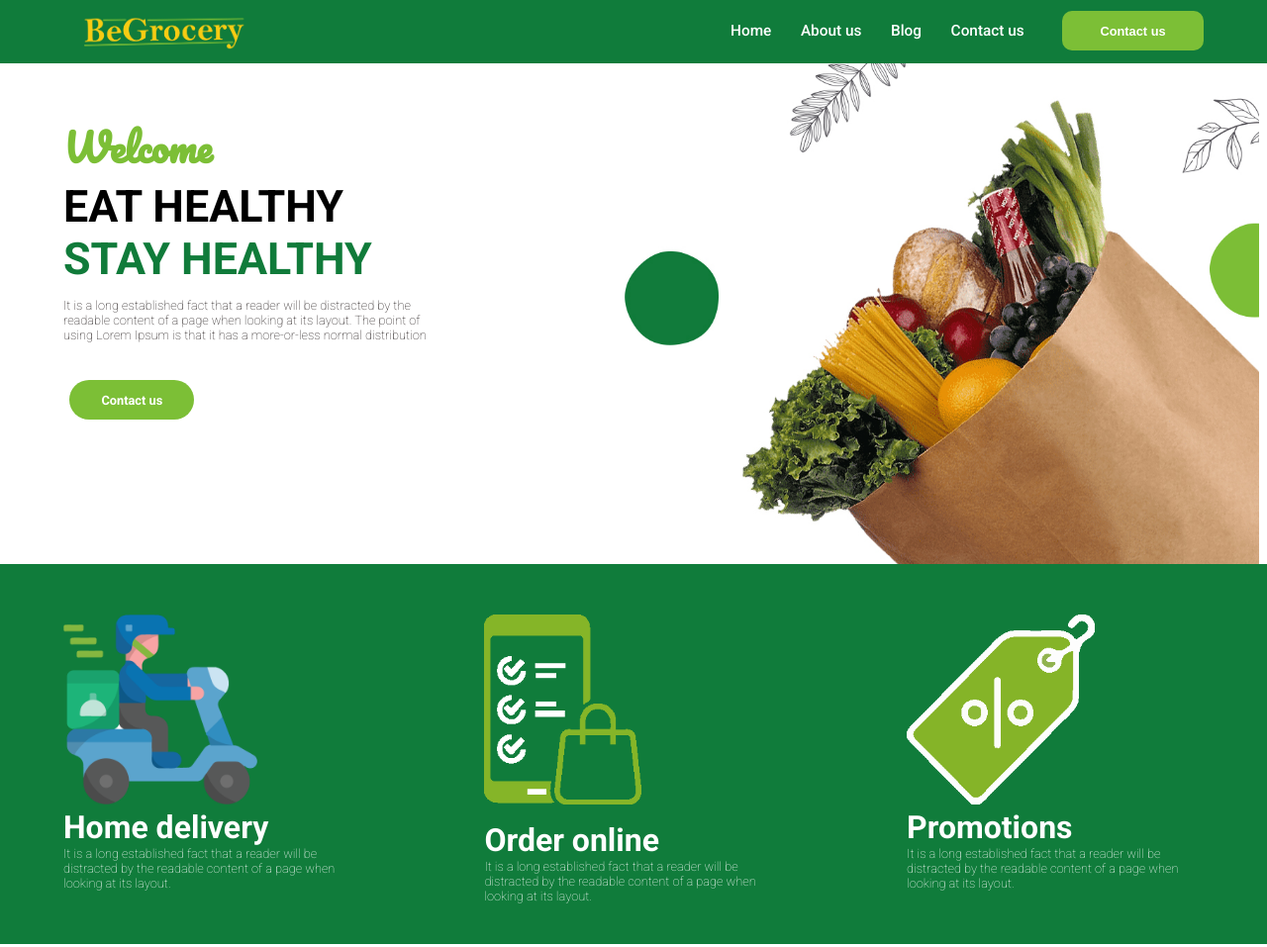
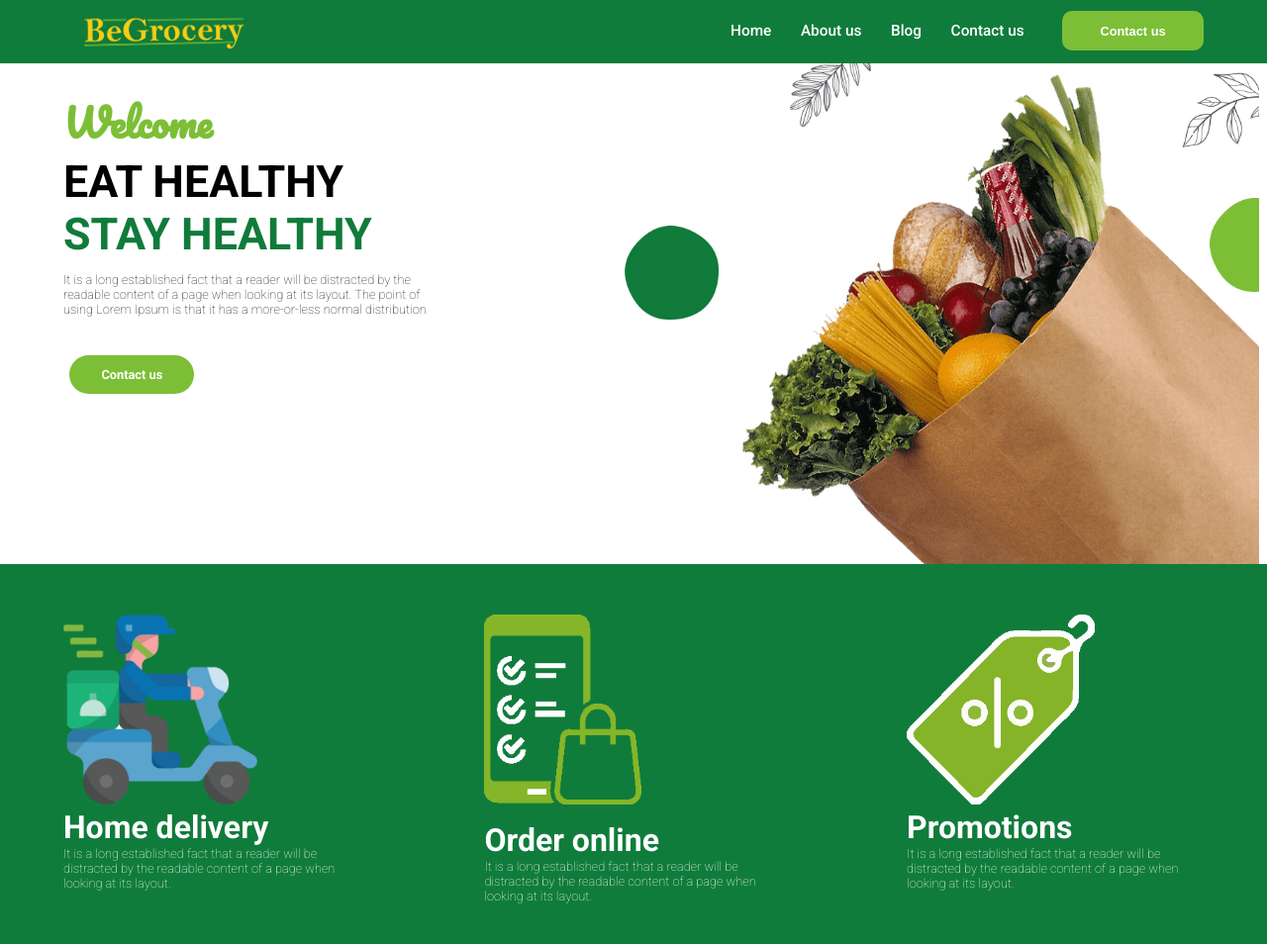
Before and after one commit to Yaan37/BeGrocery, a plain HTML site: page index.html in a window 1280 px wide. Shown: the top 957 px of the page at 99% size. Drawn offline with nearby package versions, Linux system fonts and the light colour scheme; a web font is replaced by a local one.

Commit message:
Update style.css

```diff
--- a/style.css
+++ b/style.css
@@ -94,7 +94,7 @@ html,body	{
 	height:44.5vw;
 	width:100%;
         display:flex;
-	padding-top: 5vw;
+	padding-top: 3vw;
 
 
 }
```
